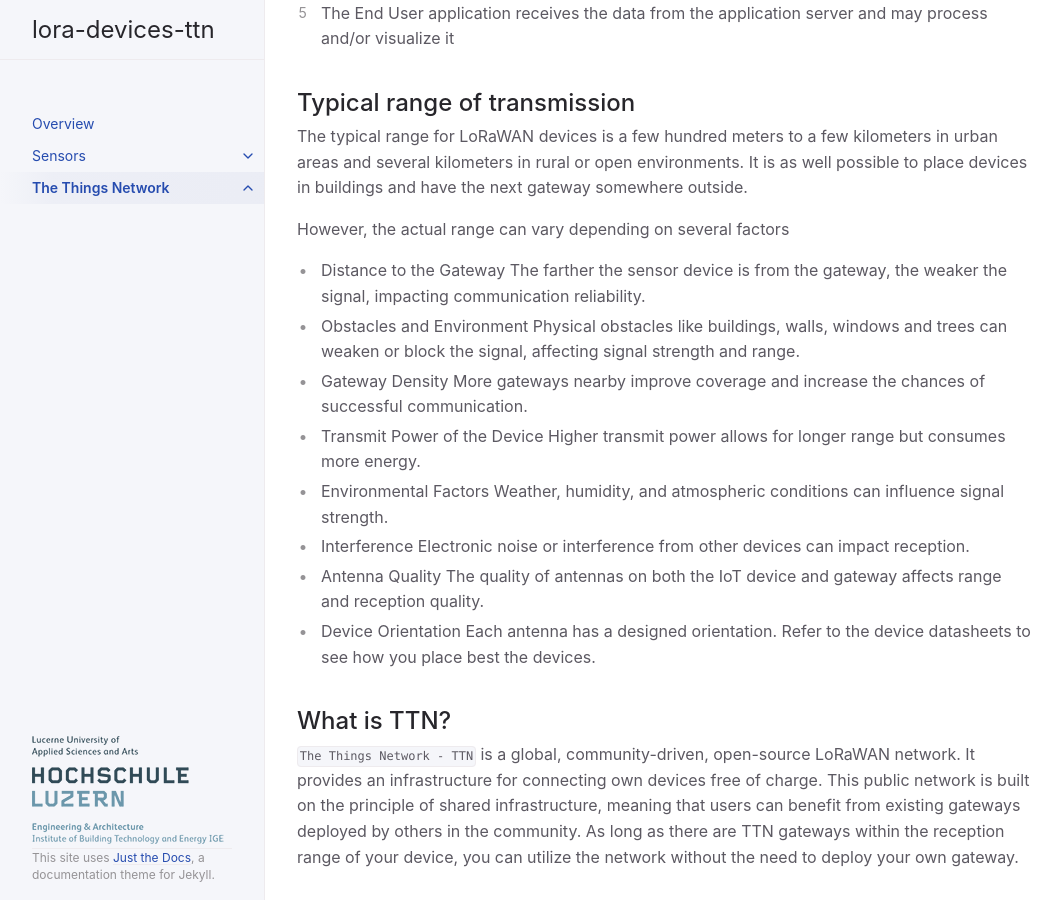
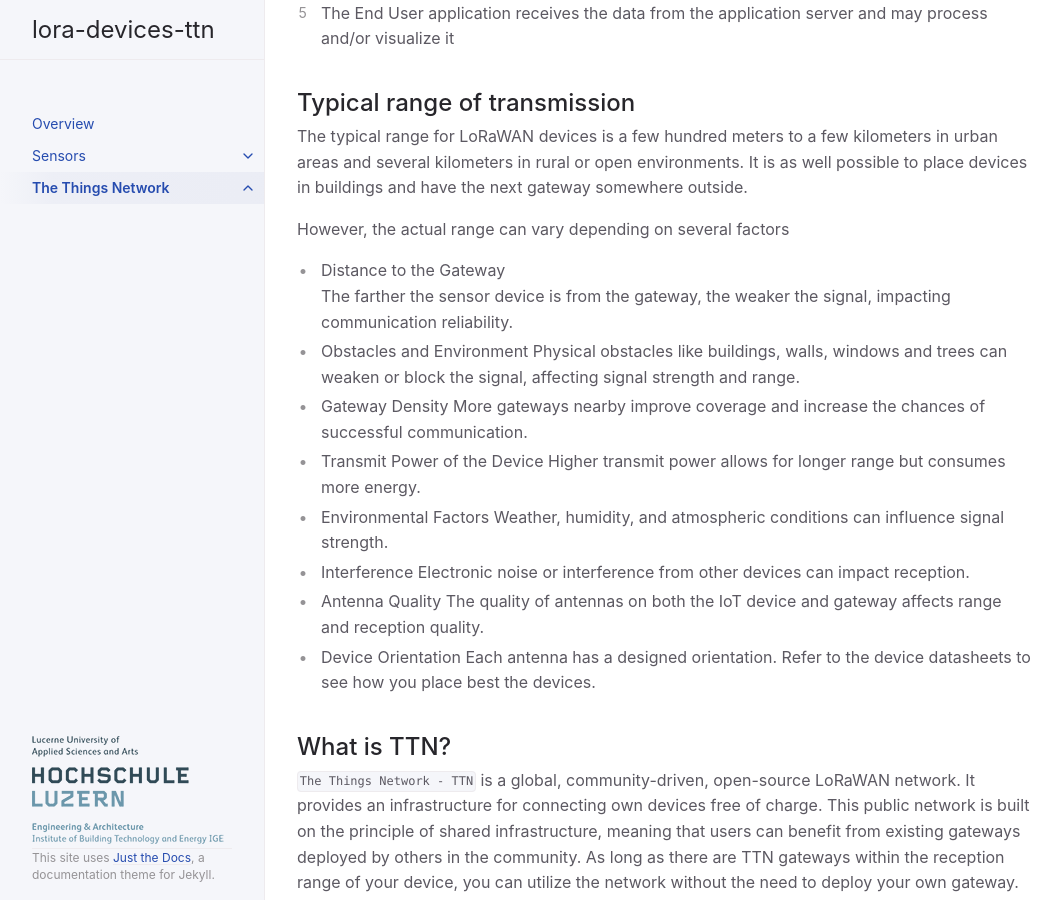
Before and after one commit to hslu-ige-laes/lora-devices-ttn, a Jekyll site: the page built from docs/ttn.md, in a window 1280 px wide and 900 px high, scrolled down 1394 px. Shown: the whole window, without its empty margins (107-1168 px from the left). Built offline with Jekyll 4.4.1, drawn with Linux system fonts in a browser that asks for light colours.

Commit message:
Update ttn.md

```diff
--- a/docs/ttn.md
+++ b/docs/ttn.md
@@ -42,7 +42,7 @@ The typical range for LoRaWAN devices is a few hundred meters to a few kilometer
 It is as well possible to place devices in buildings and have the next gateway somewhere outside.
 
 However, the actual range can vary depending on several factors
-- Distance to the Gateway
+- Distance to the Gateway<br>
   The farther the sensor device is from the gateway, the weaker the signal, impacting communication reliability.
 - Obstacles and Environment
   Physical obstacles like buildings, walls, windows and trees can weaken or block the signal, affecting signal strength and range.
```
